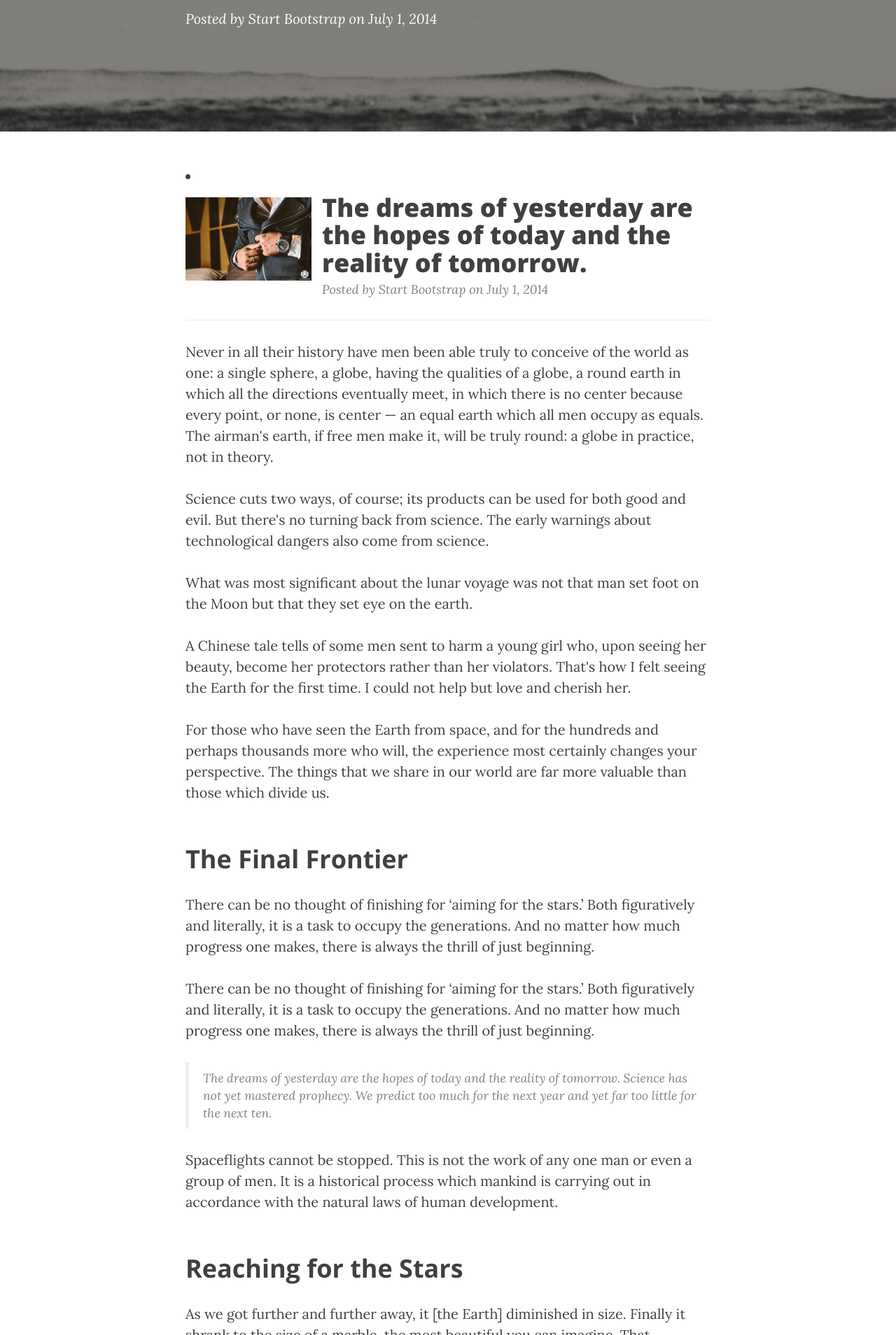
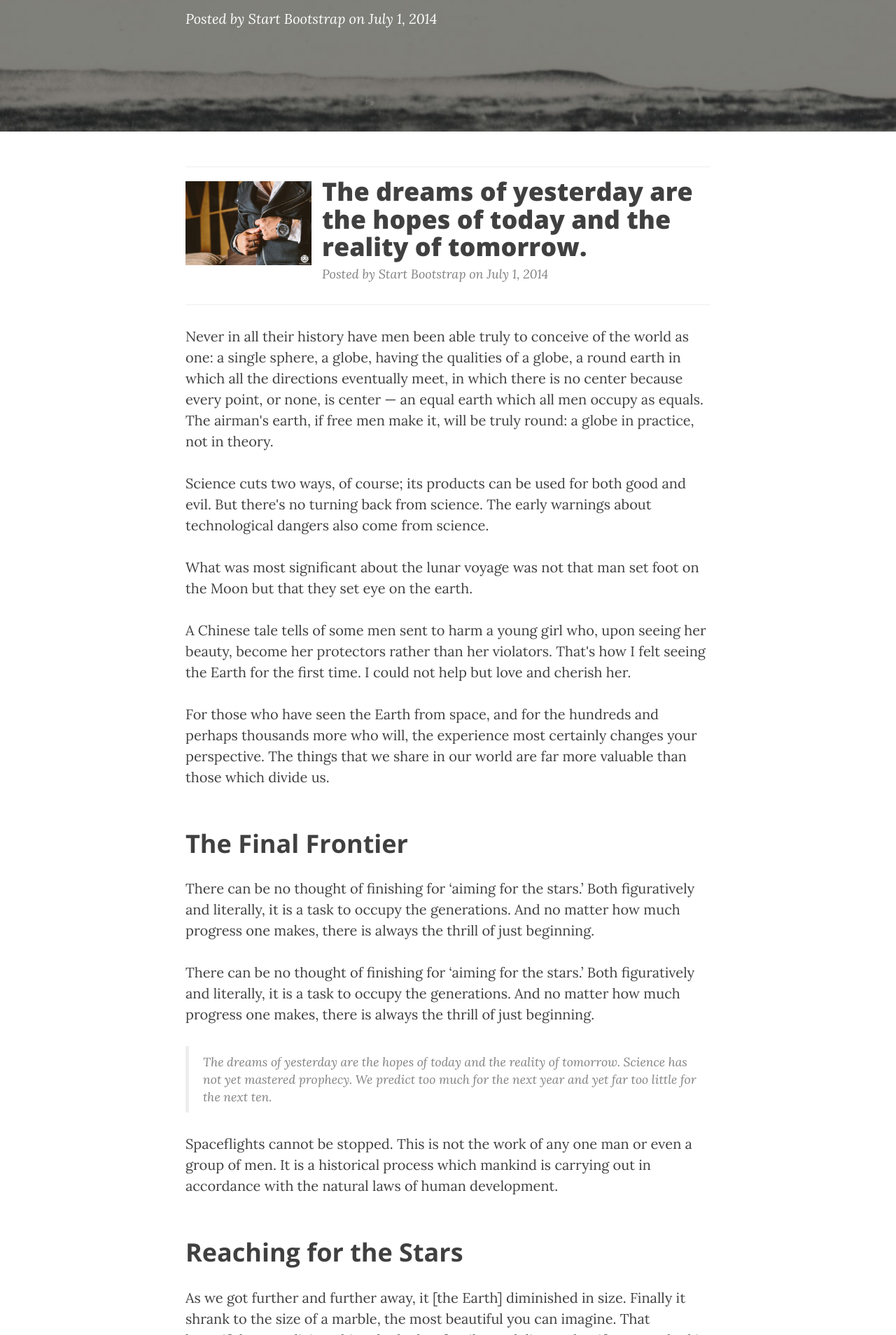
Before and after one commit to wolfsteak/wolfsteak.github.io, a Jekyll site: the page built from _posts/2014-07-01-dreams.markdown, in a window 1280 px wide. Shown: the part 406-2314 px from the top of the page at 70% size. Built offline with Jekyll 4.4.1, drawn with Linux system fonts in a browser that asks for light colours; nearby versions of some CDN libraries.

Commit message:
fixed post.html for better template, added a hr

```diff
--- a/_layouts/post.html
+++ b/_layouts/post.html
@@ -25,6 +25,7 @@ layout: default
 
         <div class="row">
             <div class="col-lg-8 col-lg-offset-2 col-md-10 col-md-offset-1">
+                <hr>
                 <li class="post" id="grid">
                     <div class="row">
                         <div class="col-sm-3 post-thumbnail">
--- a/css/watchgeek.css
+++ b/css/watchgeek.css
@@ -16,3 +16,6 @@ img.heading {
 	display: block;
 	max-width:100%;
 }
+li.post {
+	display:block;
+}
```
